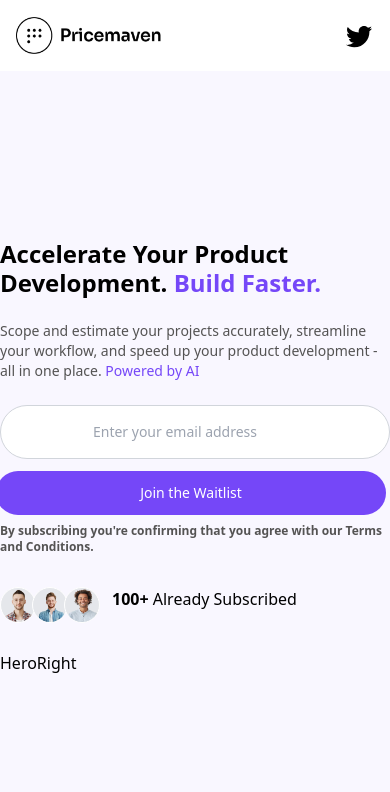
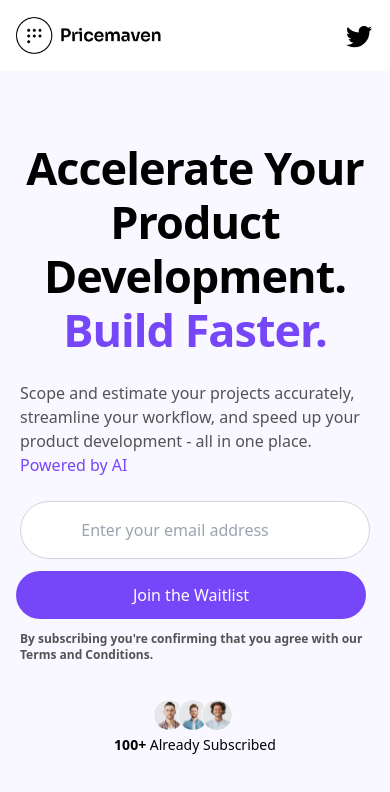
Before and after one commit to olaotantc/Projectmaven_landing_page, a Next.js app: page / in a window 390 px wide. Shown: the top 792 px of the page. Built offline with nearby package versions, Linux system fonts and the light colour scheme.

Commit message:
style: hero left section content responsivenes completed

```diff
--- a/src/components/AvatarRow.js
+++ b/src/components/AvatarRow.js
@@ -2,23 +2,23 @@ import Avatar from "./Avatar";
 
 export default function AvatarRow() {
   return (
-    <div className="relative w-28 h-16">
+    <div className="relative w-[85px] h-10">
       <Avatar
         src="/pricemaven-avatar-1.avif"
         alt="Pricemaven Avatar Image 1"
-        className="left-0 top-0 z-10 w-9 h-9"
+        className="left-0 top-1 z-10 w-8 h-8"
       />
 
       <Avatar
         src="/pricemaven-avatar-2.avif"
         alt="Pricemaven Avatar Image 2"
-        className="left-8 top-0 z-20 w-9 h-9"
+        className="left-6 top-1 z-20 w-8 h-8"
       />
 
       <Avatar
         src="/pricemaven-avatar-3.avif"
         alt="Pricemaven Avatar Image 3"
-        className="left-16 top-0 z-30 w-9 h-9"
+        className="left-12 top-1 z-30 w-8 h-8"
       />
     </div>
   );
--- a/src/components/Hero.js
+++ b/src/components/Hero.js
@@ -3,8 +3,8 @@ import HeroRight from "./HeroRight";
 
 export default function Hero() {
   return (
-    <div className="bg-background w-full h-hero  ">
-      <div className="container mx-auto grid grid-cols-1 md:grid-cols-2 w-full h-full place-content-center">
+    <div className="bg-background w-full h-hero px-5  ">
+      <div className="container mx-auto grid grid-cols-1 md:grid-cols-2 w-full h-full pt-[70px] md:pt-0 place-content-start md:place-content-center">
         {/* Left Hero Content */}
         <HeroLeft />
 
--- a/src/components/HeroLeft.js
+++ b/src/components/HeroLeft.js
@@ -4,16 +4,17 @@ import TextAccent from "./TextAccent";
 
 export default function HeroLeft() {
   return (
-    <div>
+    <div className="flex items-center justify-center flex-col md:block">
       <h1
-        className="font-bold text-2xl md:text-3xl lg:text-4xl xl:text-5xl "
-        style={{ lineHeight: "1.2" }}
+        className="font-bold text-[45px] md:text-5xl text-center md:text-left  "
+        style={{ lineHeight: "1.2" ,letterSpacing:'-1px' }}
       >
         Accelerate Your Product Development.{" "}
+      <br className="md:hidden" />
         <TextAccent> Build Faster.</TextAccent>
       </h1>
       <br />
-      <p className="text-content-secondary text-sm  md:text-base lg:text-lg">
+      <p className="text-content-secondary   md:text-base lg:text-lg">
         Scope and estimate your projects accurately, streamline your workflow,
         and speed up your product development - all in one place.
         <TextAccent> Powered by AI</TextAccent>
@@ -25,9 +26,9 @@ export default function HeroLeft() {
         Conditions.
       </p>
       <br />
-      <div className="flex ">
+      <div className="flex  flex-col items-center justify-center md:flex-row md:justify-start">
         <AvatarRow />
-        <p className="text-base md:text-lg">
+        <p className="text-sm md:text-base ">
           <strong>100+</strong> Already Subscribed
         </p>
       </div>
--- a/src/components/HeroRight.js
+++ b/src/components/HeroRight.js
@@ -1,6 +1,16 @@
+import Image from "next/image";
 
 export default function HeroRight() {
   return (
-    <div>HeroRight</div>
-  )
+    <div className="relative">
+    <Image
+      src="/hero-img.svg"
+      alt="Pricemaven Hero Banner Image"
+      layout="fill"
+      objectFit="cover"
+      className="rounded-r-lg"
+      priority // Optional, for image preload to improve page load speed
+    />
+  </div>
+  );
 }
--- a/src/components/Input.js
+++ b/src/components/Input.js
@@ -1,6 +1,6 @@
 export default function Input() {
   return (
-    <div className="relative w-full max-w-[520px] text-sm md:text-[17px] ">
+    <div className="relative w-full max-w-[520px]  md:text-[17px] ">
       <input
         type="text"
         className="placeholder:text-center md:placeholder:text-left pl-6 pr-16 py-4 rounded-full  border border-gray-300 focus:outline-none focus:ring-1 focus:ring-primary-light focus:ring-opacity-10 w-full"
```
Also changed, not shown: public/hero-img.svg (added).
